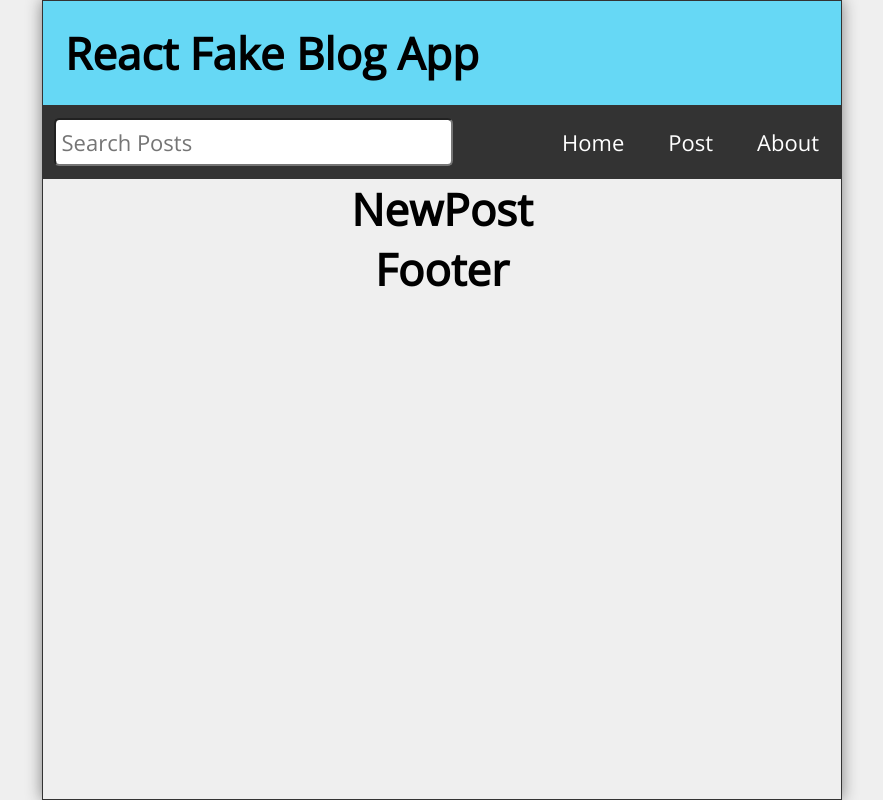
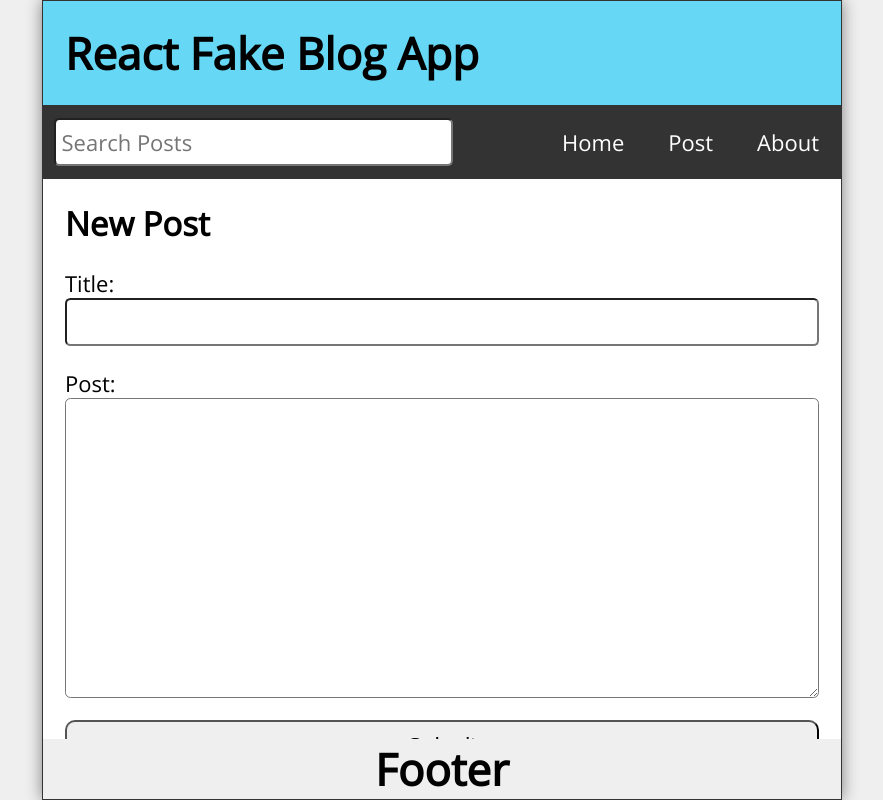
Before and after one commit to TejasSathe010/React-Fake-Blog-App, a React (Create React App) app: page /post in a window 1280 px wide. Shown: the whole page, without its empty margins (198-1081 px from the left). Built offline with nearby package versions, Linux system fonts and the light colour scheme.

Commit message:
Add newPost form

```diff
--- a/src/App.js
+++ b/src/App.js
@@ -40,6 +40,8 @@
 
   const [search, setSearch] = useState('');
   const [searchResults, setSearchResults] = useState([]);
+  const [postTitle, setPostTitle] = useState('');
+  const [postBody, setPostBody] = useState('');
 
   const navigate = useNavigate();
   const handleDelete = (id) => {
@@ -48,24 +50,36 @@
     navigate('/');
   }
 
+  const handleSubmit = (e) => {
+    e.preventDefault();
+    const id = posts.length ? posts[posts.length - 1].id + 1 : 1;
+  }
+
   return (
     <div className="App">
-
         <Header title="React Fake Blog App"/>
         <Nav search={search} setSearch={setSearch} />
         <Routes>
           <Route exact path="/" element={
             <Home posts={posts} />
           } />
-          <Route path="/post" element={<NewPost />} />
+          <Route path="/post" element={
+            <NewPost handleSubmit={handleSubmit}
+            postTitle={postTitle}
+            setPostTitle={setPostTitle}
+            postBody={postBody}
+            setPostBody={setPostBody}
+             />
+          } />
           <Route path="/post/:id" element={
-            <PostPage posts={posts} handleDelete={handleDelete} />
+            <PostPage posts={posts}
+             handleDelete={handleDelete}
+             />
           } />
           <Route path="/about" element={<About />} />
           <Route path="*" element={<Missing />} />
         </Routes>
         <Footer />
-
     </div>
   );
 }
--- a/src/components/NewPost.js
+++ b/src/components/NewPost.js
@@ -1,9 +1,31 @@
 import React from 'react';
 
-const NewPost = () => {
-  return <div>
-      <h1>NewPost</h1>
-  </div>;
+const NewPost = ({
+  handleSubmit, postTitle, postBody, setPostTitle, setPostBody
+ }) => {
+  return (
+    <main className="NewPost">
+      <h2>New Post</h2>
+      <form className="newPostForm" onSubmit={handleSubmit}>
+        <label htmlFor="postTitle">Title:</label>
+        <input
+            id="postTitle"
+            type="text"
+            required
+            value={postTitle}
+            onChange={(e) => {setPostTitle(e.target.value)}}
+        />
+        <label htmlFor="postBody">Post:</label>
+        <textarea
+            id="postBody"
+            required
+            value={postBody}
+            onChange={(e) => {setPostBody(e.target.value)}}
+        />
+        <button type="submit">Submit</button>
+      </form>
+    </main>
+  );
 };
 
 export default NewPost;
```
